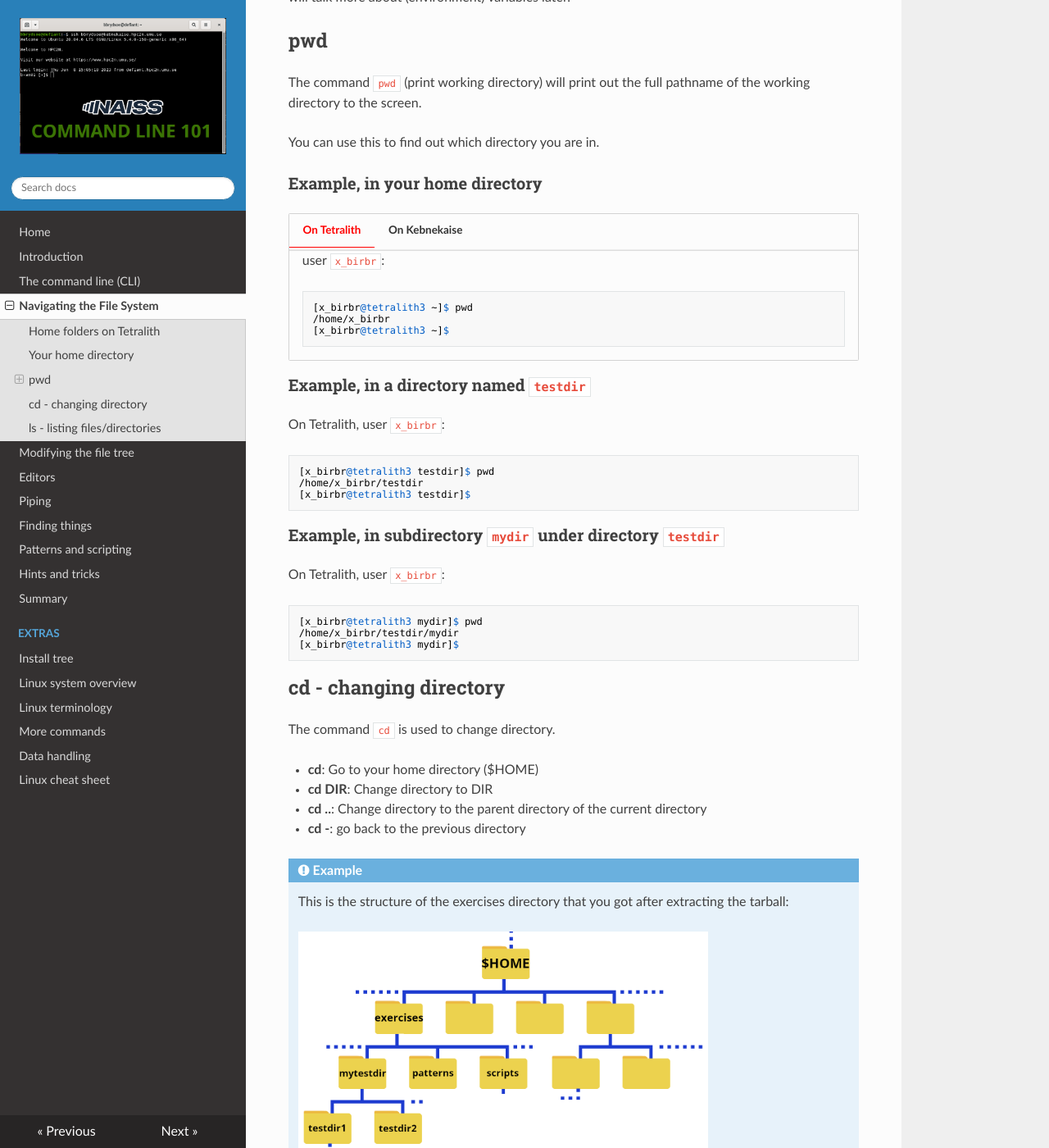
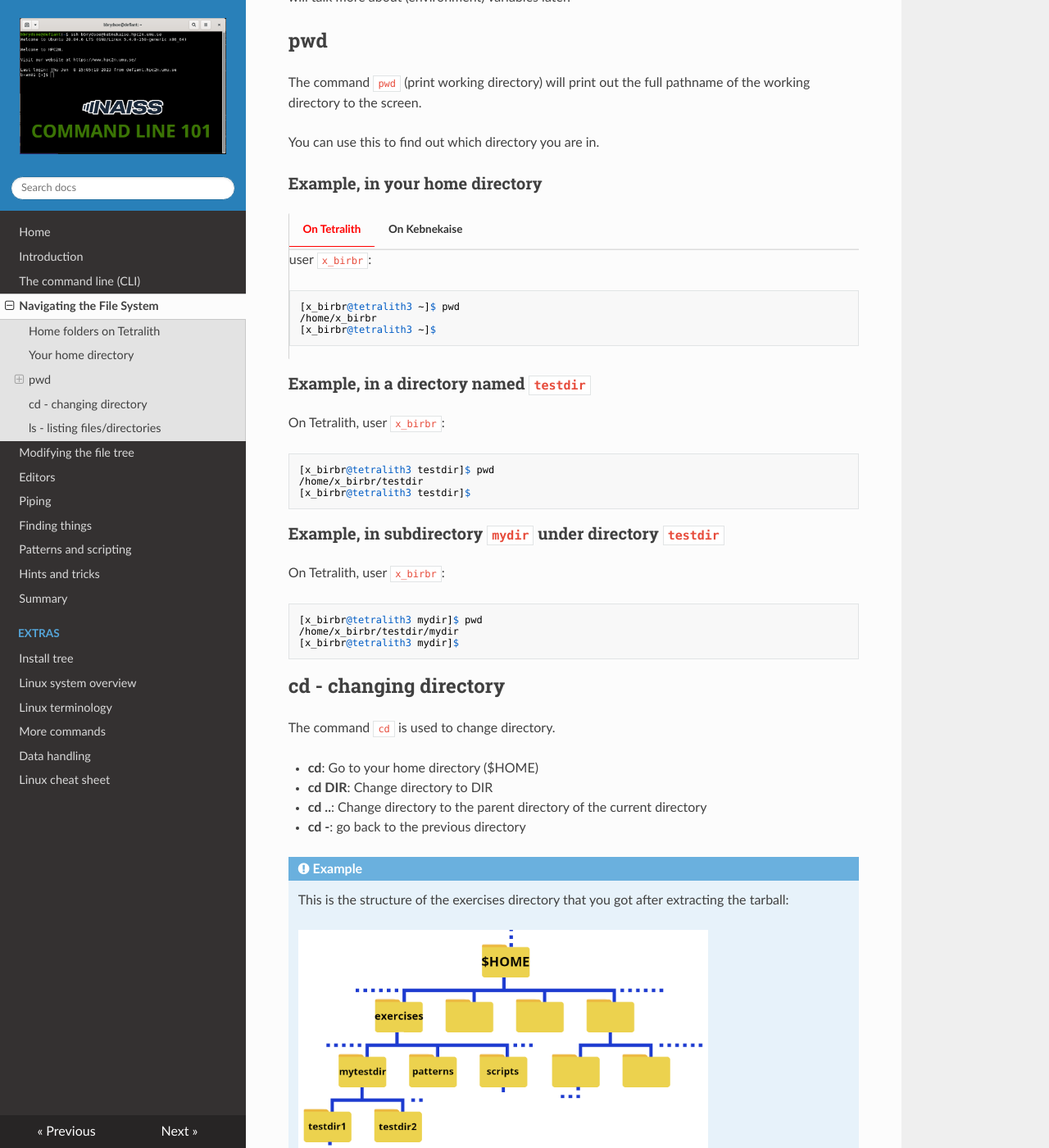
Before and after one commit to hpc2n/linux-command-line-101, an MkDocs documentation site: the page built from docs/filesystem.md, in a window 1280 px wide and 1400 px high, scrolled down 2909 px. Shown: the whole window at 82% size. Built offline with MkDocs 1.6.1, drawn with Linux system fonts in a browser that asks for light colours; nearby versions of some CDN libraries.

Commit message:
Trying to fix the tabbed content

```diff
--- a/docs/css/extra.css
+++ b/docs/css/extra.css
@@ -137,10 +137,10 @@ body {
 }
 
 div.tabbed-set.tabbed-alternate {
-	border: 0.5px solid lightgrey;
+	border-left: 0.5px solid lightgrey;
 }
 
-div.tabbed-content {
+div.tabbed-content.tabbed-alternate {
 	padding-left: 1rem;
 	padding-right: 1rem;
 }
```
